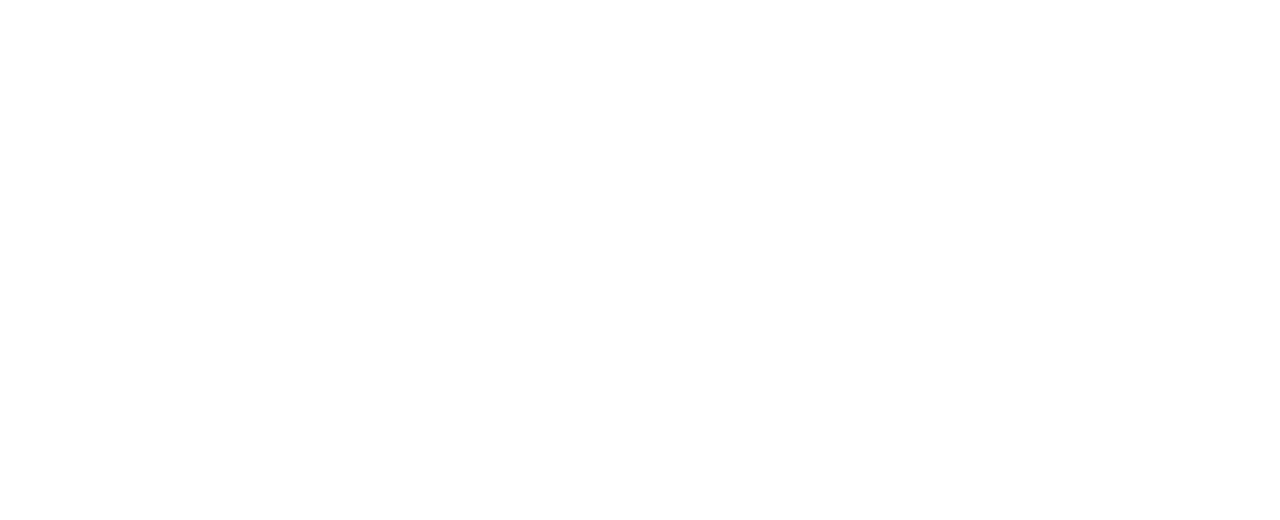
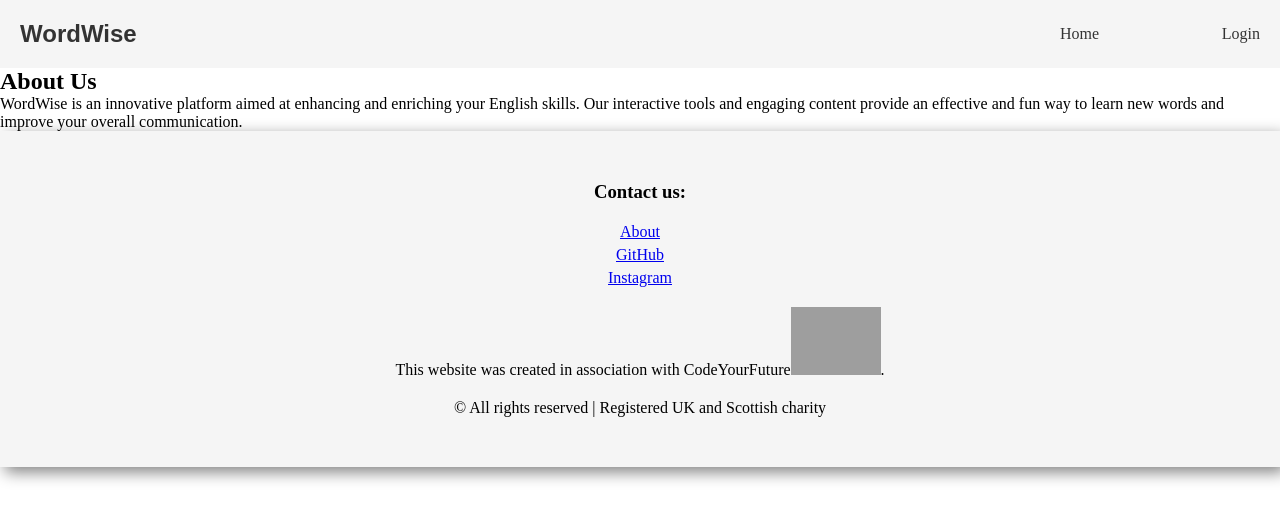
Before and after one commit to Bahare09/ldn9-fp-wordwise, a React (Create React App) app in the folder client/: page /about in a window 1280 px wide. Before the commit this address had no page. Shown: the top 520 px of the page. Built offline with nearby package versions, Linux system fonts and the light colour scheme; grey boxes are pictures that could not be loaded.

Commit message:
connect home, header,about.

```diff
--- a/client/src/App.js
+++ b/client/src/App.js
@@ -1,9 +1,12 @@
 import { Route, Routes } from "react-router-dom";
 import Home from "./pages/Home";
+import About from "./pages/About";
+
 
 const App = () => (
 	<Routes>
 		<Route path="/" element={<Home />} />
+		<Route path="/about" element={<About />} />
 	</Routes>
 );
 
--- a/client/src/components/Header.js
+++ b/client/src/components/Header.js
@@ -2,13 +2,31 @@ import React, { useState } from "react";
 import { Link } from "react-router-dom";
 import "./Header.css";
 
-const Header = () => {
+const Header = ({ currentPage }) => {
 	const [isOpen, setIsOpen] = useState(false);
 
 	const toggleMenu = () => {
 		setIsOpen(!isOpen);
 	};
 
+	const navLinks =
+		currentPage === "home"
+			? [
+					<Link key="1" className="header-nav-link" to="/about">
+						About
+					</Link>,
+					<Link key="2" className="header-nav-link" to="/login">
+						Login
+					</Link>,
+			]
+			: [
+					<Link key="1" className="header-nav-link" to="/">
+						Home
+					</Link>,
+					<Link key="2" className="header-nav-link" to="/login">
+						Login
+					</Link>,
+			];
 
 	return (
 		<header className="header">
@@ -22,14 +40,7 @@ const Header = () => {
 				<div></div>
 				<div></div>
 			</button>
-			<nav className={`header-nav ${isOpen ? "open" : " "}`}>
-				<Link className="header-nav-link" to="/about">
-					About
-				</Link>
-				<Link className="header-nav-link" to="/login">
-					Login
-				</Link>
-			</nav>
+			<nav className={`header-nav ${isOpen ? "open" : " "}`}>{navLinks}</nav>
 		</header>
 	);
 };
--- a/client/src/pages/Home.js
+++ b/client/src/pages/Home.js
@@ -22,7 +22,7 @@ const Home = () => {
 	return (
 		<main role="main">
 			<div>
-				<Header />
+				<Header currentPage="home" />
 			</div>
 			<div className="app">
 				{!showOutput ? (
```
